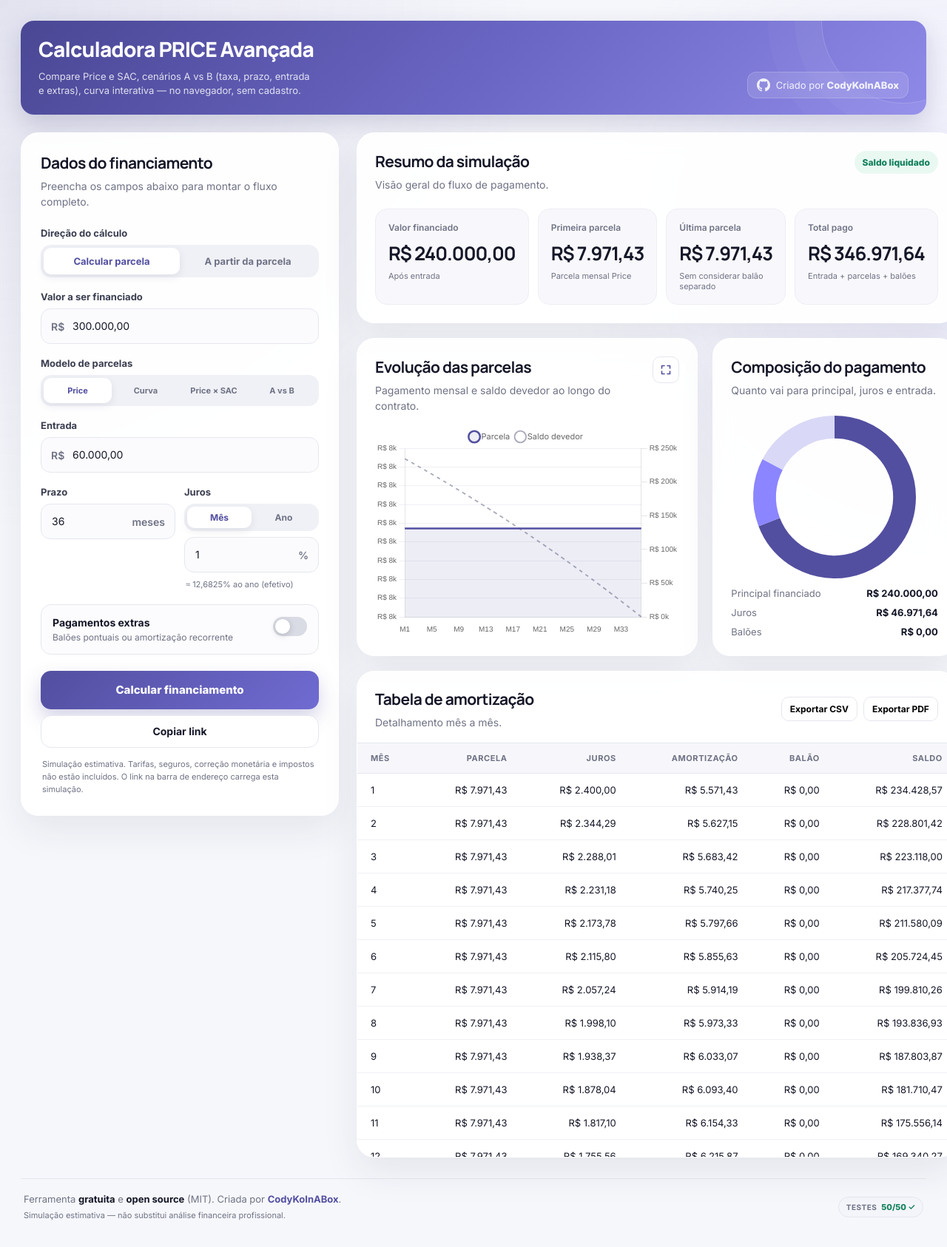
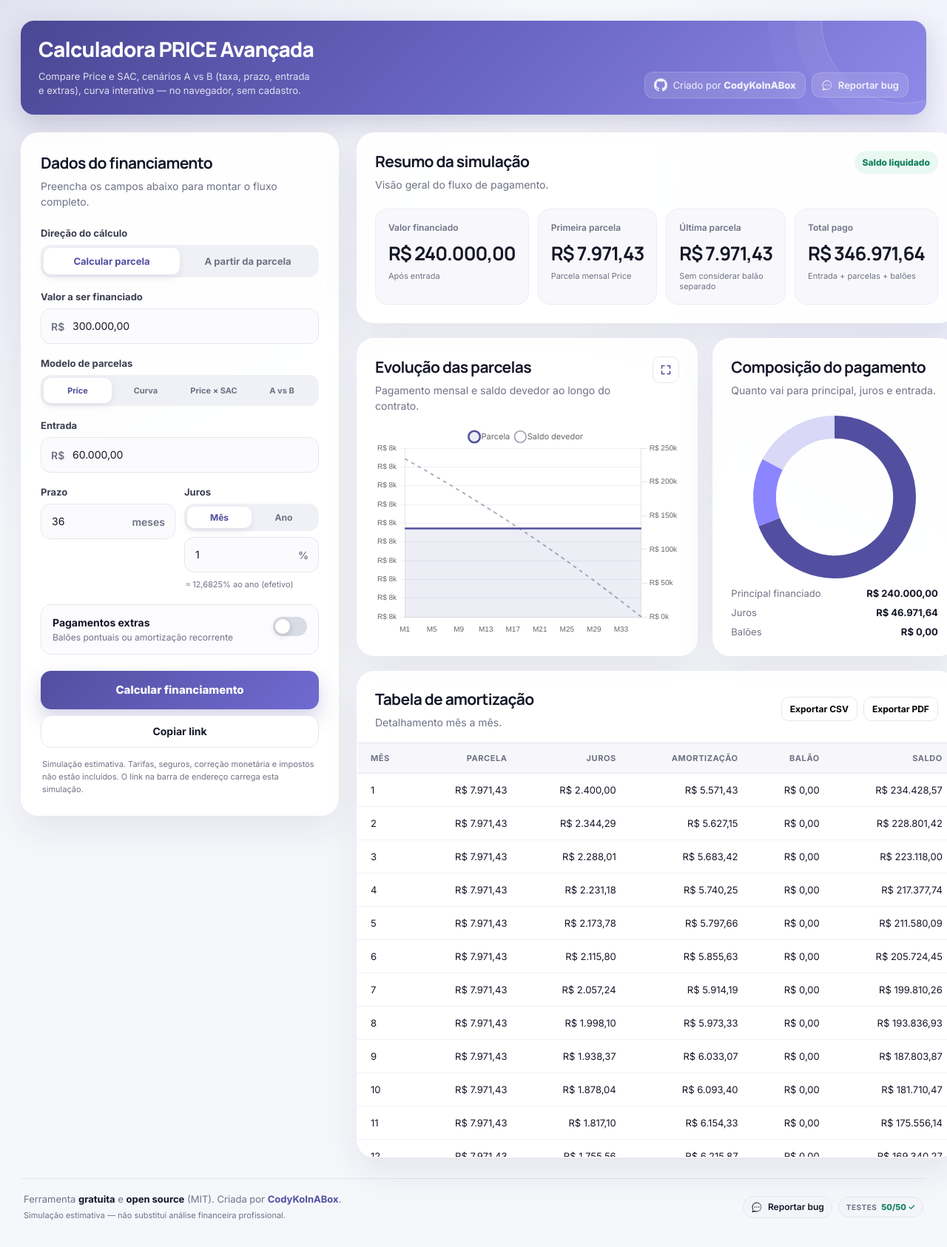
Before and after one commit to CodyKoInABox/calculadora-price, a React (Vite) app: page / in a window 1280 px wide. Shown: the whole page at 74% size. Built offline with nearby package versions, Linux system fonts and the light colour scheme.

Commit message:
bug report

```diff
--- a/src/App.jsx
+++ b/src/App.jsx
@@ -7,7 +7,7 @@ import CurveEditor from './components/CurveEditor'
 import ResultsPanel from './components/ResultsPanel'
 import ComparePanel from './components/ComparePanel'
 import AbComparePanel from './components/AbComparePanel'
-import { AuthorCredit, SiteFooter } from './components/SiteMeta'
+import { AuthorCredit, FeedbackLink, SiteFooter } from './components/SiteMeta'
 
 let extraSeq = 1
 
@@ -660,7 +660,10 @@ export default function App() {
             Compare Price e SAC, cenários A vs B (taxa, prazo, entrada e extras), curva interativa — no navegador, sem cadastro.
           </p>
         </div>
-        <AuthorCredit />
+        <div className="hero-meta">
+          <AuthorCredit />
+          <FeedbackLink />
+        </div>
       </header>
 
       <section className="workspace">
--- a/src/components/SiteMeta.jsx
+++ b/src/components/SiteMeta.jsx
@@ -7,6 +7,14 @@ function GitHubIcon({ size = 18 }) {
   return (
     <svg width={size} height={size} viewBox="0 0 16 16" aria-hidden="true" fill="currentColor">
       <path d="M8 0C3.58 0 0 3.58 0 8c0 3.54 2.29 6.53 5.47 7.59.4.07.55-.17.55-.38 0-.19-.01-.82-.01-1.49-2.01.37-2.53-.49-2.69-.94-.09-.23-.48-.94-.82-1.13-.28-.15-.68-.52-.01-.53.63-.01 1.08.58 1.23.82.72 1.21 1.87.87 2.33.66.07-.52.28-.87.51-1.07-1.78-.2-3.64-.89-3.64-3.95 0-.87.31-1.59.82-2.15-.08-.2-.36-1.02.08-2.12 0 0 .67-.21 2.2.82.64-.18 1.32-.27 2-.27s1.36.09 2 .27c1.53-1.04 2.2-.82 2.2-.82.44 1.1.16 1.92.08 2.12.51.56.82 1.27.82 2.15 0 3.07-1.87 3.75-3.65 3.95.29.25.54.73.54 1.48 0 1.07-.01 1.93-.01 2.2 0 .21.15.46.55.38A8.01 8.01 0 0 0 16 8c0-4.42-3.58-8-8-8" />
+    </svg>
+  )
+}
+
+function FeedbackIcon({ size = 16 }) {
+  return (
+    <svg width={size} height={size} viewBox="0 0 16 16" aria-hidden="true" fill="currentColor">
+      <path d="M8 1.5A6.5 6.5 0 0 0 1.5 8c0 1.2.33 2.32.9 3.28L1.7 14.3a.5.5 0 0 0 .6.7l3.2-.85A6.5 6.5 0 1 0 8 1.5m0 1a5.5 5.5 0 1 1 0 11 5.47 5.47 0 0 1-2.72-.72.5.5 0 0 0-.4-.05l-2.3.61.61-2.25a.5.5 0 0 0-.05-.42A5.47 5.47 0 0 1 2.5 8 5.5 5.5 0 0 1 8 2.5M5.25 7.25a.75.75 0 1 0 0 1.5.75.75 0 0 0 0-1.5m2.75 0a.75.75 0 1 0 0 1.5.75.75 0 0 0 0-1.5m2.75 0a.75.75 0 1 0 0 1.5.75.75 0 0 0 0-1.5" />
     </svg>
   )
 }
@@ -56,6 +64,20 @@ export function TestBadge() {
   )
 }
 
+export function FeedbackLink({ variant = 'hero' }) {
+  return (
+    <a
+      className={variant === 'footer' ? 'feedback-link footer' : 'feedback-link'}
+      href={`${REPO}/issues/new`}
+      target="_blank"
+      rel="noopener noreferrer"
+    >
+      <FeedbackIcon />
+      <span>Reportar bug</span>
+    </a>
+  )
+}
+
 export function SiteFooter() {
   return (
     <footer className="site-footer">
@@ -69,7 +91,10 @@ export function SiteFooter() {
           Simulação estimativa — não substitui análise financeira profissional.
         </p>
       </div>
-      <TestBadge />
+      <div className="site-footer-actions">
+        <FeedbackLink variant="footer" />
+        <TestBadge />
+      </div>
     </footer>
   )
 }
--- a/src/index.css
+++ b/src/index.css
@@ -58,7 +58,19 @@ body {
   box-shadow: 0 0 0 36px rgba(255,255,255,.035), 0 0 0 72px rgba(255,255,255,.025);
 }
 
-.hero-copy, .author-credit { position: relative; z-index: 1; }
+.hero-copy,
+.hero-meta,
+.author-credit,
+.feedback-link { position: relative; z-index: 1; }
+
+.hero-meta {
+  display: flex;
+  flex-wrap: wrap;
+  align-items: center;
+  justify-content: flex-end;
+  gap: 8px;
+  flex-shrink: 0;
+}
 
 .hero h1 {
   font-family: Manrope;
@@ -106,6 +118,54 @@ body {
 }
 
 .author-credit svg { flex-shrink: 0; }
+
+.feedback-link {
+  display: inline-flex;
+  align-items: center;
+  gap: 7px;
+  padding: 8px 12px;
+  border-radius: 12px;
+  background: rgba(255,255,255,.12);
+  border: 1px solid rgba(255,255,255,.18);
+  color: rgba(255,255,255,.88);
+  text-decoration: none;
+  font-size: 13px;
+  font-weight: 600;
+  backdrop-filter: blur(8px);
+  transition: background .18s, border-color .18s;
+  flex-shrink: 0;
+}
+
+.feedback-link:hover {
+  background: rgba(255,255,255,.2);
+  border-color: rgba(255,255,255,.36);
+  color: white;
+}
+
+.feedback-link svg { flex-shrink: 0; }
+
+.feedback-link.footer {
+  background: #f4f5fa;
+  border-color: var(--border);
+  color: var(--text);
+  backdrop-filter: none;
+  border-radius: 999px;
+  padding: 6px 10px;
+  font-size: 12px;
+}
+
+.feedback-link.footer:hover {
+  background: var(--primary-soft);
+  border-color: #d9daf0;
+  color: var(--primary-dark);
+}
+
+.site-footer-actions {
+  display: flex;
+  flex-wrap: wrap;
+  align-items: center;
+  gap: 8px;
+}
 
 .test-badge {
   display: inline-flex;
@@ -612,6 +672,7 @@ tr.balloon-row td { background: #fff9ee; }
   .form-panel,
   .site-footer,
   .author-credit,
+  .feedback-link,
   .table-actions,
   .calculate,
   .share-link,
```
